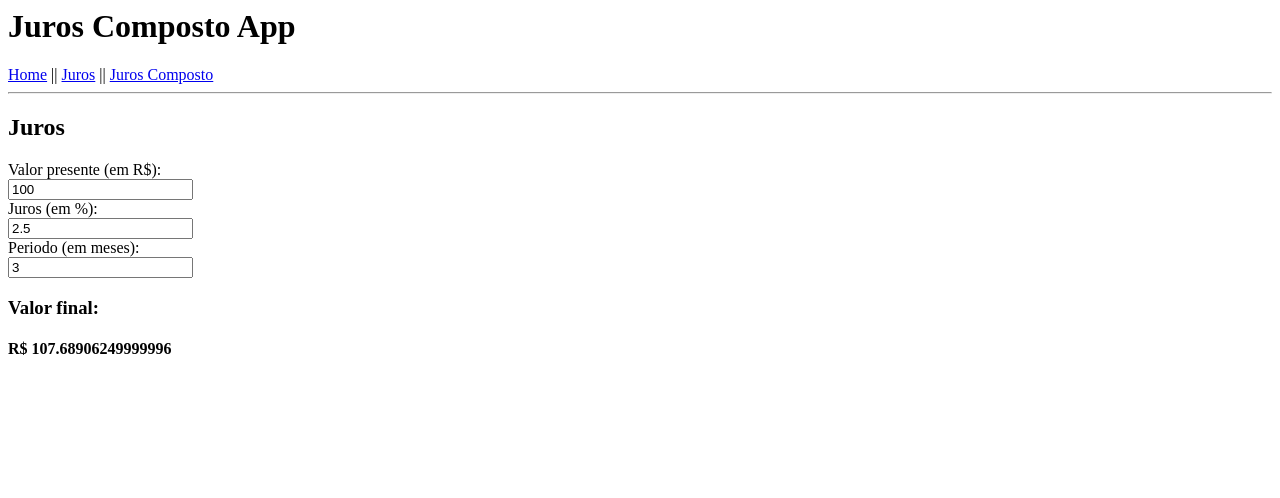
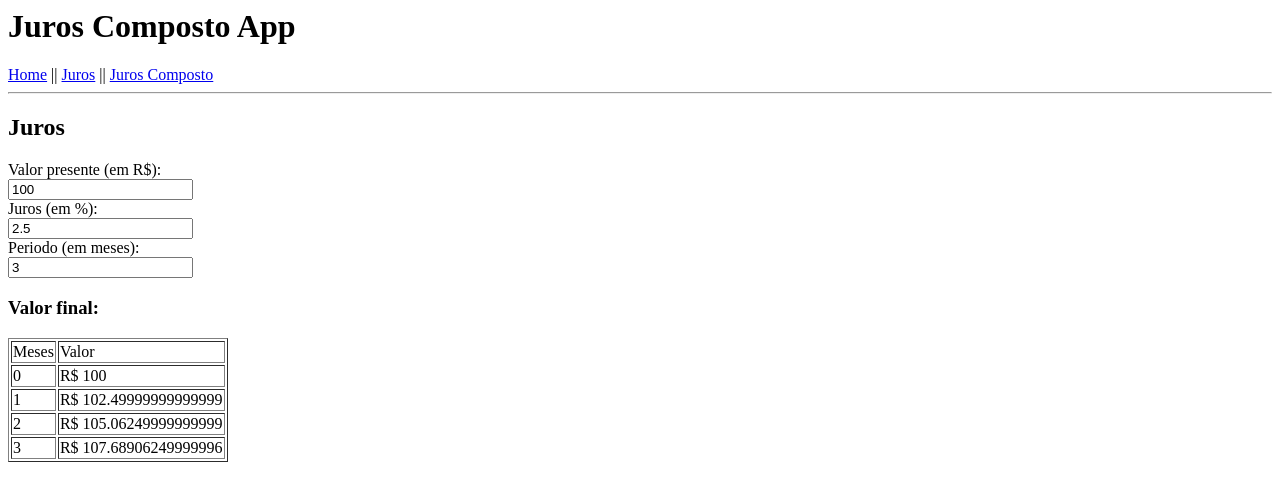
Before and after one commit to caio17harved/Angular_JurosC, an Angular app: page /jurosc in a window 1280 px wide. Shown: the top 498 px of the page. Built offline with nearby package versions, Linux system fonts and the light colour scheme.

Commit message:
2 files modified

```diff
--- a/src/app/jurosc/jurosc.component.html
+++ b/src/app/jurosc/jurosc.component.html
@@ -9,4 +9,13 @@
 <input type="number" step="1" [(ngModel)]="n">
 
 <h3>Valor final:</h3>
-<h4>R$ {{getJuros()}}</h4>
+  <table border="1px">
+    <tr>
+      <td>Meses</td>
+      <td>Valor</td>
+    </tr>
+    <tr *ngFor="let t of somaJuros(); index as i">
+      <td>{{i}}</td>
+      <td>R$ {{t}}</td>
+    </tr>
+  </table>
--- a/src/app/jurosc/jurosc.component.ts
+++ b/src/app/jurosc/jurosc.component.ts
@@ -17,12 +17,13 @@ export class JuroscComponent implements OnInit {
 
   ngOnInit() {
   }
-  getJuros(){
+  somaJuros(){
+    let t = [];
+    for (let i = 0; i <= this.n; i++) {
+      var a = this.vp * (1 + this.j / 100) ** i;
+      t.push(a);
+    }
 
-  for(var i = 0; i => this.n; i++ ) {
-    return this.vp * (1 + this.j/100) ** this.n
+    return t;
     }
   }
-
-
-}
```
